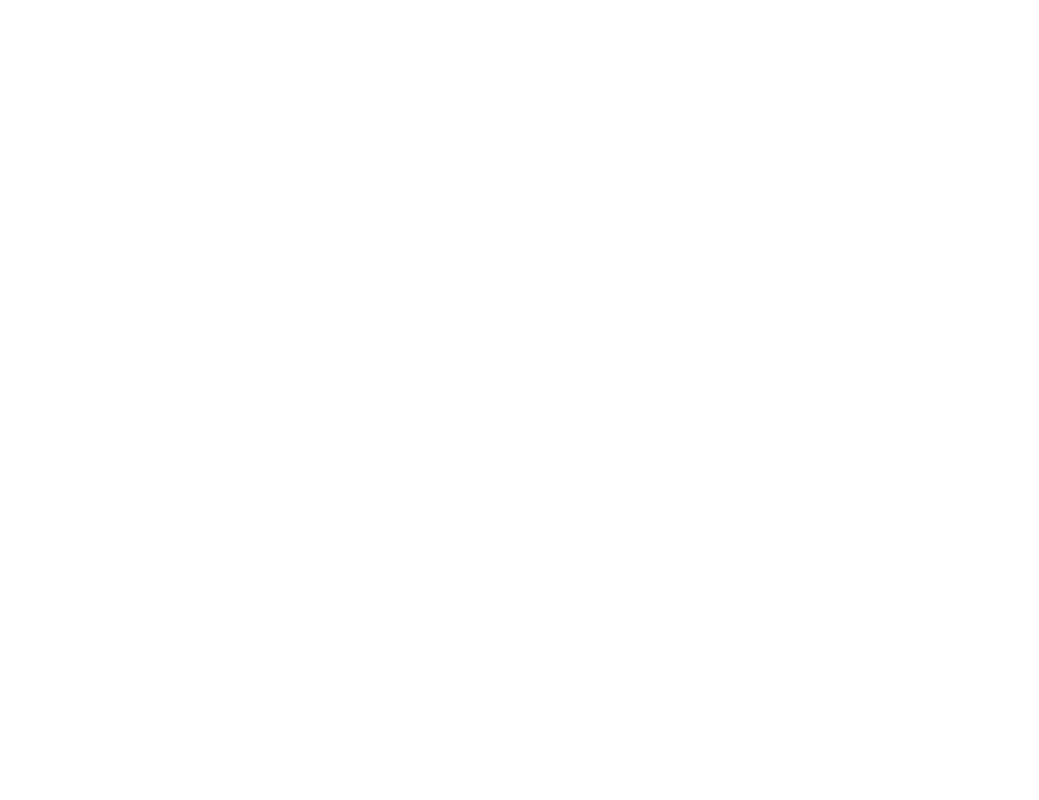
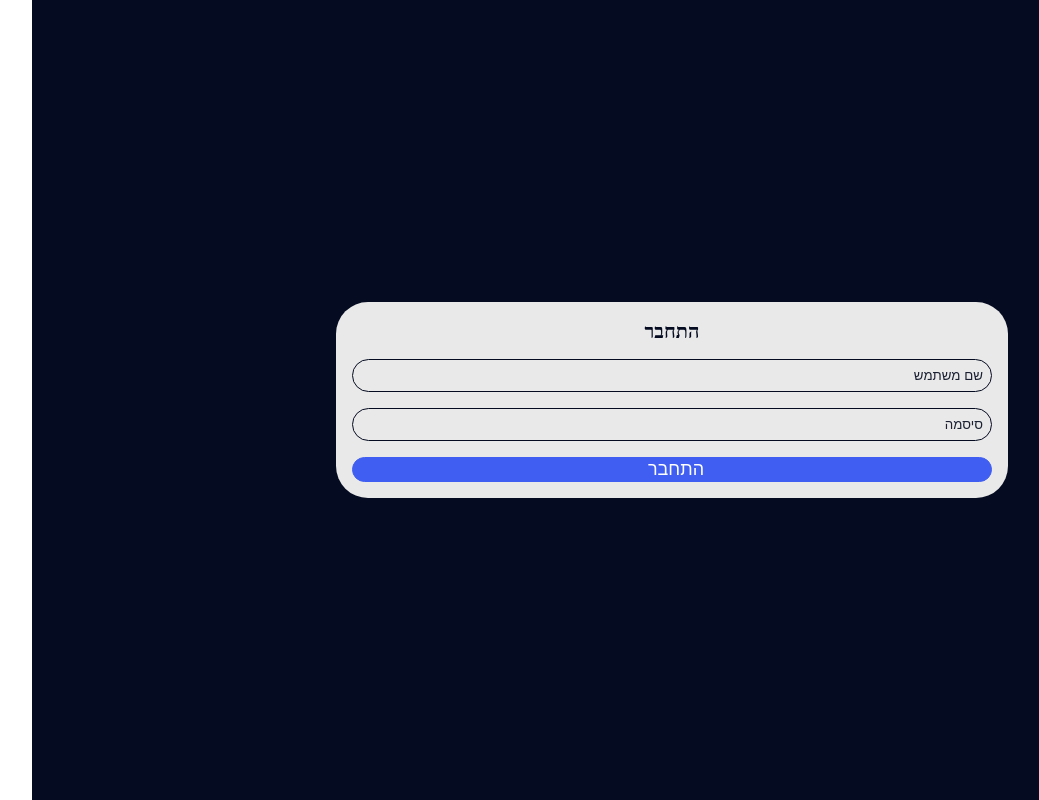
Before and after one commit to lior2k/Trade-in, a React (Create React App) app in the folder frontend/: page /login in a window 1280 px wide. Before the commit this address had no page. Shown: the whole page, without its empty margins (22-1061 px from the left). Built offline with nearby package versions, Linux system fonts and the light colour scheme.

Commit message:
added login page and required authentication to admin page - need to store credentials in cookie/localstorage and fetch it on load, need to add the jwt token to the crud operations in admin page

```diff
--- a/frontend/src/App.tsx
+++ b/frontend/src/App.tsx
@@ -1,18 +1,24 @@
 import './App.css';
 import Home from './pages/Home/Home';
 import Search from './pages/Search/Search';
+import Login from './pages/Login/Login';
 import Admin from './pages/Admin/Admin';
+import { AuthProvider } from './context/AuthProvider';
 import { BrowserRouter as Router, Route, Routes } from 'react-router-dom';
 
 function App() {
 	return (
+		<AuthProvider>
 			<Router>
 				<Routes>
 					<Route path='/' Component={Home}></Route>
+					<Route path='/search' Component={Search}></Route>
+
+					<Route path='/login' Component={Login}></Route>
 					<Route path='/admin' Component={Admin}></Route>
-				<Route path='/search' Component={Search}></Route>
 				</Routes>
 			</Router>
+		</AuthProvider>
 	);
 }
 
--- a/frontend/src/constants/constants.ts
+++ b/frontend/src/constants/constants.ts
@@ -13,8 +13,16 @@
 	_id: string; //mongo id
 };
 
+export interface User {
+	id?: string;
+	username?: string;
+	password?: string;
+	accessToken?: string;
+}
+
 export const BACKEND_BASE_URL = 'http://localhost:8803';
-export const BACKEND_API_URL = 'http://localhost:8803/api/cars';
+export const BACKEND_CAR_API_URL = 'http://localhost:8803/api/cars';
+export const BACKEND_AUTH_API_URL = 'http://localhost:8803/api/users';
 
 export const CarModels: Record<string, string[]> = {
 	יונדאי: ['אלנטרה', 'טוסון', 'סונטה', 'i10', 'i20'],
--- /dev/null
+++ b/frontend/src/context/AuthProvider.tsx
@@ -0,0 +1,43 @@
+import { createContext, useState } from 'react';
+import { User } from '../constants/constants';
+import axios from 'axios';
+import { BACKEND_AUTH_API_URL } from '../constants/constants';
+
+export type AuthenticationProps = {
+	user: User | null;
+	login: (username: string, password: string) => Promise<true | unknown>;
+	isAuthenticated: boolean;
+};
+
+export const AuthContext = createContext({} as AuthenticationProps);
+
+type AuthenticationProviderProps = {
+	children: React.ReactNode;
+};
+
+export const AuthProvider = ({ children }: AuthenticationProviderProps) => {
+	const [user, setUser] = useState<User>({});
+	const [isAuthenticated, setIsAuthenticated] = useState<boolean>(false);
+
+	const login = async (username: string, password: string) => {
+		try {
+			const response = await axios.post(
+				`${BACKEND_AUTH_API_URL}/authenticate`,
+				{ username, password }
+			);
+			console.log(response.data);
+			setUser(response?.data);
+			setIsAuthenticated(true);
+			return true;
+		} catch (error) {
+			console.log(error);
+			return false;
+		}
+	};
+
+	return (
+		<AuthContext.Provider value={{ isAuthenticated, user, login }}>
+			{children}
+		</AuthContext.Provider>
+	);
+};
--- /dev/null
+++ b/frontend/src/hooks/useAuth.ts
@@ -0,0 +1,6 @@
+import { useContext } from 'react';
+import { AuthContext, AuthenticationProps } from '../context/AuthProvider';
+
+export const useAuth = (): AuthenticationProps => {
+	return useContext(AuthContext);
+};
--- a/frontend/src/pages/Admin/Admin.tsx
+++ b/frontend/src/pages/Admin/Admin.tsx
@@ -7,8 +7,11 @@
 import CarService from '../../services/CarService';
 import SearchHeader from '../Search/SearchHeader/SearchHeader';
 import FloatingButtons from '../../components/FloatingButtons/FloatingButtons';
+import { useAuth } from '../../hooks/useAuth';
 
 const Admin = () => {
+	const { isAuthenticated } = useAuth();
+
 	const [frontPageTrigger, setFrontPageTrigger] = useState<boolean>(false);
 	const [carListTrigger, setCarListTrigger] = useState<boolean>(false);
 	const refreshBothListsOnUpload = () => {
@@ -47,6 +50,8 @@
 
 	return (
 		<>
+			{isAuthenticated ? (
+				<>
 					<header>
 						<SearchHeader setCarList={setCarList} />
 					</header>
@@ -63,6 +68,10 @@
 						<Footer />
 					</footer>
 				</>
+			) : (
+				<div>לא מאושר</div>
+			)}
+		</>
 	);
 };
 
--- /dev/null
+++ b/frontend/src/pages/Login/Login.css
@@ -0,0 +1,7 @@
+.login-container {
+	height: 100vh;
+	display: flex;
+	align-items: center;
+	justify-content: center;
+	background-color: var(--second-color);
+}
--- /dev/null
+++ b/frontend/src/pages/Login/Login.tsx
@@ -0,0 +1,57 @@
+import React from 'react';
+import './Login.css';
+import { useState } from 'react';
+
+import SearchButton from '../../components/SearchButton/SearchButton';
+import { useAuth } from '../../hooks/useAuth';
+import { useNavigate } from 'react-router-dom';
+
+const Login = () => {
+	const navigate = useNavigate();
+	const [username, setUsername] = useState<string>('');
+	const [password, setPassword] = useState<string>('');
+	const { login } = useAuth();
+
+	const handleSubmit = async (event: React.FormEvent<HTMLFormElement>) => {
+		event.preventDefault();
+
+		const authenticated = await login(username, password);
+		if (authenticated) {
+			navigate('/admin');
+		} else {
+			alert('שם משתמש או סיסמה לא נכונים');
+		}
+	};
+
+	return (
+		<div className='login-container'>
+			<form className='hidden-form bradius' onSubmit={handleSubmit}>
+				<h3
+					className='mini-title'
+					style={{ padding: '0', margin: '0', textAlign: 'center' }}
+				>
+					התחבר
+				</h3>
+				<input
+					className='form-input'
+					placeholder='שם משתמש'
+					type='text'
+					value={username}
+					onChange={(e) => setUsername(e.target.value)}
+					required
+				/>
+				<input
+					className='form-input'
+					placeholder='סיסמה'
+					type='password'
+					value={password}
+					onChange={(e) => setPassword(e.target.value)}
+					required
+				/>
+				<SearchButton text='התחבר' icon='' type='submit' />
+			</form>
+		</div>
+	);
+};
+
+export default Login;
--- a/frontend/src/services/CarService.ts
+++ b/frontend/src/services/CarService.ts
@@ -1,10 +1,10 @@
-import axios from "axios";
-import { CarData, BACKEND_API_URL } from "../constants/constants";
+import axios from 'axios';
+import { CarData, BACKEND_CAR_API_URL } from '../constants/constants';
 
 const CarService = {
 	getCarById: async (carId: string): Promise<CarData> => {
 		try {
-      const response = await axios.get(`${BACKEND_API_URL}/get/${carId}`);
+			const response = await axios.get(`${BACKEND_CAR_API_URL}/get/${carId}`);
 			return response.data;
 		} catch (error) {
 			console.error(`Error fetching car with ID ${carId}:`, error);
@@ -14,20 +14,20 @@
 
 	getAllCars: async (): Promise<CarData[]> => {
 		try {
-      const response = await axios.get(`${BACKEND_API_URL}/get/all`);
+			const response = await axios.get(`${BACKEND_CAR_API_URL}/get/all`);
 			return response.data;
 		} catch (error) {
-      console.error("Error fetching cars:", error);
+			console.error('Error fetching cars:', error);
 			throw error;
 		}
 	},
 
 	getFrontPageCars: async (): Promise<CarData[]> => {
 		try {
-      const response = await axios.get(`${BACKEND_API_URL}/get/frontpage`);
+			const response = await axios.get(`${BACKEND_CAR_API_URL}/get/frontpage`);
 			return response.data;
 		} catch (error) {
-      console.log("Error fetching all front page cars");
+			console.log('Error fetching all front page cars');
 			throw error;
 		}
 	},
@@ -37,33 +37,33 @@
 		model: string
 	): Promise<CarData[]> => {
 		let url;
-    if (manufacturer === "") {
-      url = `${BACKEND_API_URL}/search/model/${model}`;
-    } else if (model === "") {
-      url = `${BACKEND_API_URL}/search/manufacturer/${manufacturer}`;
+		if (manufacturer === '') {
+			url = `${BACKEND_CAR_API_URL}/search/model/${model}`;
+		} else if (model === '') {
+			url = `${BACKEND_CAR_API_URL}/search/manufacturer/${manufacturer}`;
 		} else {
-      url = `${BACKEND_API_URL}/search/${manufacturer}/${model}`;
+			url = `${BACKEND_CAR_API_URL}/search/${manufacturer}/${model}`;
 		}
 		try {
 			const response = await axios.get(url);
 			return response.data;
 		} catch (error) {
-      console.log("Error fetching cars by manufacturer and model");
+			console.log('Error fetching cars by manufacturer and model');
 			throw error;
 		}
 	},
 
 	getCarsByBodyStyle: async (selectedStyles: string[]): Promise<CarData[]> => {
 		try {
-      let queryParams = "styles=";
-      selectedStyles.map((style) => (queryParams += style + "&"));
+			let queryParams = 'styles=';
+			selectedStyles.map((style) => (queryParams += style + '&'));
 			console.log(queryParams);
 			const response = await axios.get(
-        `${BACKEND_API_URL}/search/body?${queryParams}`
+				`${BACKEND_CAR_API_URL}/search/body?${queryParams}`
 			);
 			return response.data;
 		} catch (error) {
-      console.log("Error fetching cars by body style");
+			console.log('Error fetching cars by body style');
 			throw error;
 		}
 	},
@@ -74,11 +74,11 @@
 	): Promise<CarData[]> => {
 		try {
 			const response = await axios.get(
-        `${BACKEND_API_URL}/search/budget/${lowerBound}/${upperBound}`
+				`${BACKEND_CAR_API_URL}/search/budget/${lowerBound}/${upperBound}`
 			);
 			return response.data;
 		} catch (error) {
-      console.log("Error fetching cars by body style");
+			console.log('Error fetching cars by body style');
 			throw error;
 		}
 	},
@@ -92,7 +92,9 @@
 		priceUpperBound: number
 	): Promise<CarData[]> => {
 		try {
-      const response = await axios.get(`${BACKEND_API_URL}/search/advanced`, {
+			const response = await axios.get(
+				`${BACKEND_CAR_API_URL}/search/advanced`,
+				{
 					params: {
 						manufacturer,
 						model,
@@ -101,10 +103,11 @@
 						priceLowerBound,
 						priceUpperBound,
 					},
-      });
+				}
+			);
 			return response.data;
 		} catch (error) {
-      console.log("Error fetching cars by body style");
+			console.log('Error fetching cars by body style');
 			throw error;
 		}
 	},
```
Also changed, not shown: frontend/src/pages/Admin/AddCar/AddCar.tsx (+86 -82 lines), 2 other files (tests, documents, lock files or other folders). Lines whose indentation alone changed are shown as unchanged.
